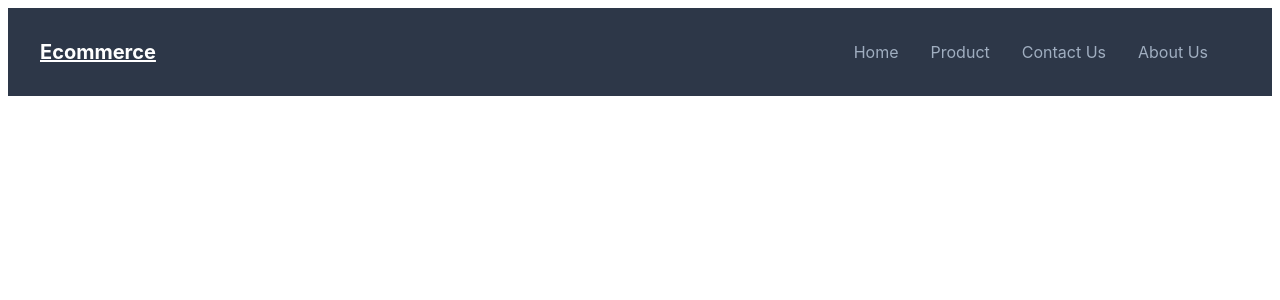
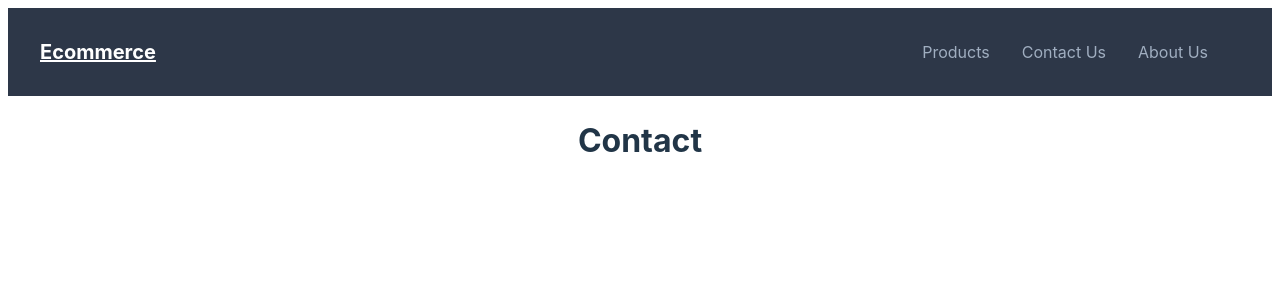
Before and after one commit to hisumitgupta/ecommerce-forntend, a React (Vite) app: page /contact in a window 1280 px wide. Shown: the top 300 px of the page. Built offline with nearby package versions, Linux system fonts and the light colour scheme.

Commit message:
react navbar created

```diff
--- a/package.json
+++ b/package.json
@@ -11,7 +11,8 @@
   },
   "dependencies": {
     "react": "^18.3.1",
-    "react-dom": "^18.3.1"
+    "react-dom": "^18.3.1",
+    "react-router-dom": "^6.26.1"
   },
   "devDependencies": {
     "@eslint/js": "^9.9.0",
--- a/src/App.jsx
+++ b/src/App.jsx
@@ -1,11 +1,21 @@
 import './App.css'
 import Navbar from './components/Navbar.jsx'
+import Home from './pages/Home.jsx'
+import Product from './pages/Product.jsx'
+import Contact from './pages/Contact.jsx'
+import About from './pages/About.jsx'
+import { Route, Routes } from 'react-router-dom'
 
 function App() {
 
   return (
     <>
-      <Navbar/>
+    <Routes>
+      <Route path='/' element={<Home/>}/>
+      <Route path='/product' element={<Product/>}/>
+      <Route path='/contact' element={<Contact/>}/>
+      <Route path='/about' element={<About/>}/>
+    </Routes>
     </>
   )
 }
--- a/src/components/Navbar.jsx
+++ b/src/components/Navbar.jsx
@@ -1,6 +1,6 @@
 import React from 'react'
 import '../css/Navbardesign.css'
-
+import { Link } from 'react-router-dom'
 import { useEffect, useState } from 'react'
 const Navbar = () => {
     const [menuVisible, setMenuVisible] = useState(false);
@@ -14,12 +14,12 @@
     return (
         <nav className="navbar">
             <div className="container">
-                <a href="#" className="brand">Ecommerce</a>
+                <Link to="/" className="brand">Ecommerce</Link>
                 <ul className="nav-links">
-                    <li><a href="#">Home</a></li>
-                    <li><a href="#">Product</a></li>
-                    <li><a href="#">Contact Us</a></li>
-                    <li><a href="#">About Us</a></li>
+                    {/* <li><Link to="/">Home</Link></li> */}
+                    <li><Link to="/product">Products</Link></li>
+                    <li><Link to="/contact">Contact Us</Link></li>
+                    <li><Link to="/about">About Us</Link></li>
                 </ul>
                 <div className="mobile-menu-btn">
                     <button id="menu-btn" onClick={(e) => { handleMobileBtn(e) }}>
@@ -32,10 +32,10 @@
             <div id="mobile-menu" className="mobile-nav-links"
                 style={{ display: menuVisible ? "block" : "none" }}
             >
-                <a href="#">Home</a>
-                <a href="#">Product</a>
-                <a href="#">Contact Us</a>
-                <a href="#">About Us</a>
+                {/* <Link to="/">Home</Link> */}
+                <Link to="/product">Product</Link>
+                <Link to="/contact">Contact Us</Link>
+                <Link to="/about">About Us</Link>
             </div>
         </nav>
 
--- a/src/main.jsx
+++ b/src/main.jsx
@@ -2,9 +2,12 @@
 import { createRoot } from 'react-dom/client'
 import App from './App.jsx'
 import './index.css'
+import { BrowserRouter } from 'react-router-dom'
 
 createRoot(document.getElementById('root')).render(
   <StrictMode>
-    <App />
+    <BrowserRouter>
+      <App />
+    </BrowserRouter>
   </StrictMode>,
 )
--- /dev/null
+++ b/src/pages/About.jsx
@@ -0,0 +1,13 @@
+import React from 'react'
+import Navbar from '../components/Navbar.jsx'
+const About = () => {
+  return (
+
+    <div>
+            <Navbar/>
+      <h1>About</h1>
+      </div>
+  )
+}
+
+export default About
--- /dev/null
+++ b/src/pages/Contact.jsx
@@ -0,0 +1,12 @@
+import React from 'react'
+import Navbar from '../components/Navbar.jsx'
+const Contact = () => {
+  return (
+    <div>
+      <Navbar />
+      <h1>Contact</h1>
+    </div>
+  )
+}
+
+export default Contact
--- /dev/null
+++ b/src/pages/Home.jsx
@@ -0,0 +1,12 @@
+import React from 'react'
+import Navbar from '../components/Navbar.jsx'
+const Home = () => {
+  return (
+    <div>
+      <Navbar/>
+      <h1>Home</h1>
+      </div>
+  )
+}
+
+export default Home
--- /dev/null
+++ b/src/pages/Product.jsx
@@ -0,0 +1,13 @@
+import React from 'react'
+import Navbar from '../components/Navbar.jsx'
+const Product = () => {
+  return (
+    <div>
+      <Navbar />
+      <h1>Product</h1>
+
+    </div>
+  )
+}
+
+export default Product
```
Also changed, not shown: 1 other file (tests, documents, lock files or other folders).
